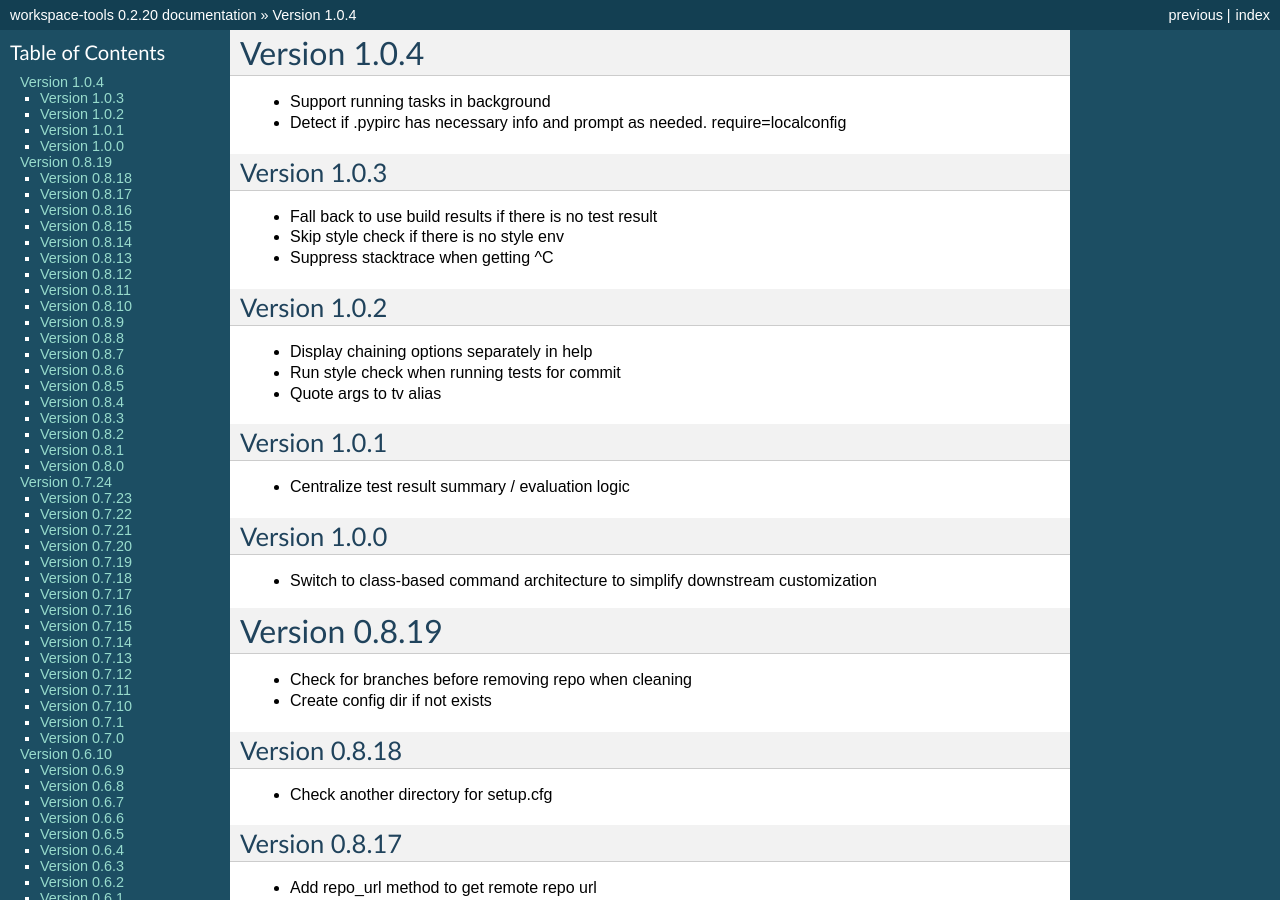
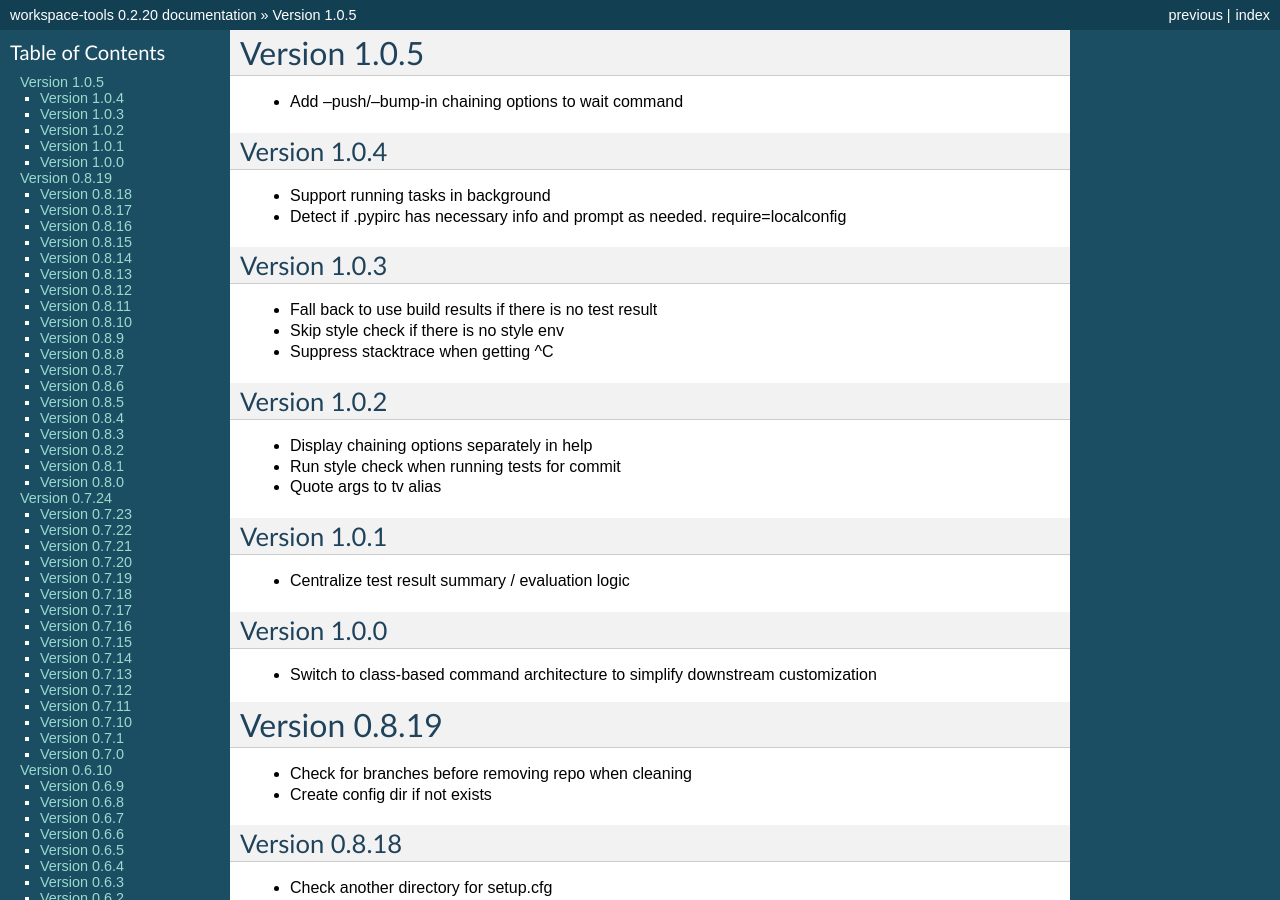
Before and after one commit to maxzheng/workspace-tools, a Sphinx documentation site: the page built from docs/CHANGELOG.rst, in a window 1280 px wide and 900 px high. Built offline with Sphinx 7.4.7, drawn with Linux system fonts in a browser that asks for light colours; some of the changed text lies outside the part shown.

Commit message:
Publish version 1.0.5

```diff
--- a/docs/CHANGELOG.rst
+++ b/docs/CHANGELOG.rst
@@ -1,5 +1,10 @@
+Version 1.0.5
+================================================================================
+
+* Add --push/--bump-in chaining options to wait command
+
 Version 1.0.4
-================================================================================
+--------------------------------------------------------------------------------
 
 * Support running tasks in background
 * Detect if .pypirc has necessary info and prompt as needed. require=localconfig
--- a/setup.py
+++ b/setup.py
@@ -10,7 +10,7 @@ def find_files(path):
 
 setuptools.setup(
   name='workspace-tools',
-  version='1.0.4',
+  version='1.0.5',
 
   author='Max Zheng',
   author_email='maxzheng.os @t gmail.com',
```
